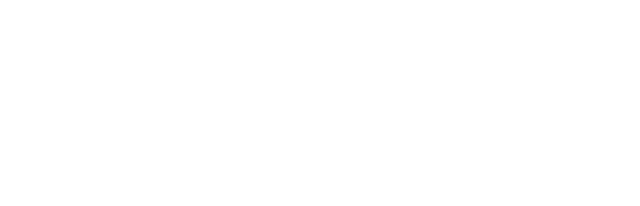
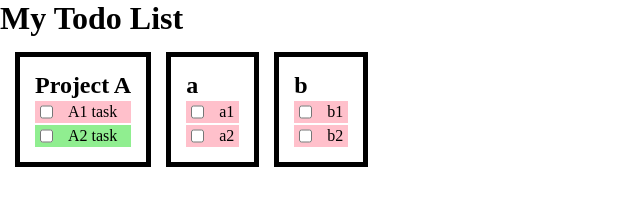
Before and after one commit to k1b1t0/odin-todo, a website built with webpack: page src/template.html in a window 1280 px wide. Shown: the whole page, without its empty margins (0-640 px from the left). Built offline with nearby package versions, Linux system fonts and the light colour scheme.

Commit message:
Add project to HTML

```diff
--- a/package.json
+++ b/package.json
@@ -25,6 +25,7 @@
     "html-webpack-plugin": "^5.6.6",
     "style-loader": "^4.0.0",
     "webpack": "^5.105.2",
-    "webpack-cli": "^6.0.1"
+    "webpack-cli": "^6.0.1",
+    "webpack-dev-server": "^5.2.3"
   }
 }
--- /dev/null
+++ b/src/core/project.js
@@ -0,0 +1,32 @@
+class Project {
+    id;
+    name;
+    todos = [];
+
+    constructor(name) {
+        this.id = crypto.randomUUID()
+        this.name = name
+    }
+
+    // add Todo
+    addTodo(...todos) {
+        this.todos.push(...todos)
+    }
+
+    // get all Todo
+    getTodos() {
+        console.log("PROJECT: " + this.name)
+        for (const todo of this.todos) {
+            console.log(todo)
+        }
+
+        return this.todos
+    }
+
+    // remove Todo
+    removeTodo(id) {
+        this.todos.splice(id, 1)
+    }
+}
+
+export default Project
--- /dev/null
+++ b/src/core/todo.js
@@ -0,0 +1,44 @@
+class Todo {
+    #title;
+    #description;
+    #dueDate;
+    #priority;
+    #id;
+    #mark = false;
+
+    constructor(title, description, dueDate, priority) {
+        this.#title = title
+        this.#description = description
+        this.#dueDate = dueDate
+        this.#priority = priority
+        this.#mark = false
+        this.#id = crypto.randomUUID()
+
+        console.log("CREATED TODO")
+        console.log({title, description, dueDate, priority})
+    }
+
+    // get detail
+    getTodo() {
+        const todo = {
+            id: this.#id,
+            title: this.#title,
+            desc: this.#description,
+            due: this.#dueDate,
+            priority: this.#priority,
+            mark: this.#mark
+        }
+        console.log(todo)
+        return todo
+    }
+
+    mark() {
+        this.#mark = true
+    }
+
+    isDone() {
+        return this.#mark
+    }
+}
+
+export default Todo
--- a/src/index.js
+++ b/src/index.js
@@ -1,6 +1,28 @@
-import Todo from "./todo"
-import Project from "./project"
+import "./style.css"
+
+import Todo from "./core/todo.js"
+import Project from "./core/project.js"
+import { projectToHTML } from "./logic/dom.js"
 
 // project list
+const projects = []
+
+const a1 = new Todo("a1", 1, 1, 1)
+const a2 = new Todo("a2", 2, 2, 2)
+const b1 = new Todo("b1", 1, 1, 1,)
+const b2 = new Todo("b2", 2, 2, 2,)
+
+const pa = new Project("a")
+const pb = new Project("b")
+
+pa.addTodo(a1, a2)
+pb.addTodo(b1, b2)
+
 
 // show project list
+pa.getTodos()
+pb.getTodos()
+
+const projectDiv = document.querySelector('.project-div')
+projectDiv.appendChild(projectToHTML(pa))
+projectDiv.appendChild(projectToHTML(pb))
--- /dev/null
+++ b/src/logic/dom.js
@@ -0,0 +1,39 @@
+function projectToHTML(project) {
+    const projectNode = document.createElement('div')
+    projectNode.classList.add('project-card')
+
+    const projectName = document.createElement('h1')
+    projectName.classList.add('name')
+    projectName.textContent = project.name
+
+    projectNode.appendChild(projectName)
+
+    for (const todo of project.todos) {
+        const {title, id} = todo.getTodo()
+        const todoLine = document.createElement('div')
+        const checkbox = document.createElement('input')
+        const label = document.createElement('label')
+
+        checkbox.type = 'checkbox'
+        checkbox.id = id
+        checkbox.name = id
+        checkbox.value = id
+
+        label.setAttribute('for', id)
+        label.textContent = title
+
+        todoLine.append(checkbox, label)
+
+        if (todo.isDone()) {
+            todoLine.classList.add('todo-done')
+        } else {
+            todoLine.classList.add('todo-undone')
+        }
+
+        projectNode.appendChild(todoLine)
+    }
+
+    return projectNode
+}
+
+export {projectToHTML}
--- a/src/project.js
+++ /dev/null
@@ -1,24 +0,0 @@
-class Project {
-    name;
-    todos = [];
-
-    constructor(name) {
-        this.name = name
-    }
-
-    // add Todo
-    addTodo(todo) {
-        this.todos.push(todo)
-    }
-
-    // display all Todo
-    getTodos() {
-        return todos
-    }
-
-    // remove Todo
-    removeTodo(id) {
-        this.todos.splice(id, 1)
-    }
-
-}
--- /dev/null
+++ b/src/style.css
@@ -0,0 +1,36 @@
+* {
+    margin: 0;
+    padding: 0;
+}
+
+.project-card {
+    border: 5px solid black;
+    padding: 15px;
+    display: flex;
+    flex-direction: column;
+    gap: 2px;
+}
+
+.project-card > h1 {
+    font-size: x-large;
+}
+
+.todo-undone, .todo-done {
+    display: flex;
+    gap: 15px;
+    padding: 2px 5px;
+}
+
+.todo-undone {
+    background-color: pink;
+}
+
+.todo-done {
+    background-color: lightgreen;
+}
+
+.project-div {
+    margin: 15px;
+    display: flex;
+    gap: 15px;
+}
--- a/src/template.html
+++ b/src/template.html
@@ -6,6 +6,19 @@
     <title>TodoList</title>
 </head>
 <body>
-
+    <h1>My Todo List</h1>
+    <div class="project-div">
+        <div class="project-card">
+            <h1 class="name">Project A</h1>
+            <div class="todo-undone">
+                <input type="checkbox" id="a1" name="a1" value="a1">
+                <label for="a1">A1 task</label>
+            </div>
+            <div class="todo-done">
+                <input type="checkbox" id="a2" name="a2" value="a2">
+                <label for="a2">A2 task</label>
+            </div>
+        </div>
+    </div>
 </body>
 </html>
--- a/src/todo.js
+++ /dev/null
@@ -1,25 +0,0 @@
-class Todo {
-    #title;
-    #description;
-    #dueDate;
-    #priority;
-
-    constructor(title, description, dueDate, priority) {
-        this.title = title
-        this.description = description
-        this.dueDate = dueDate
-        this.priority = priority
-    }
-
-    // get detail
-    getTodo() {
-        return {
-            title: this.#title,
-            desc: this.#description,
-            due: this.#dueDate,
-            priority: this.#priority
-        }
-    }
-}
-
-export default Todo
```
Also changed, not shown: src/logic/parser.js (added, +17 -0 lines), src/parser.js (deleted, +0 -14 lines), src/ui/allProjects.js (added), src/ui/projectView.js (added), src/ui/todoView.js (added), 1 other file.
